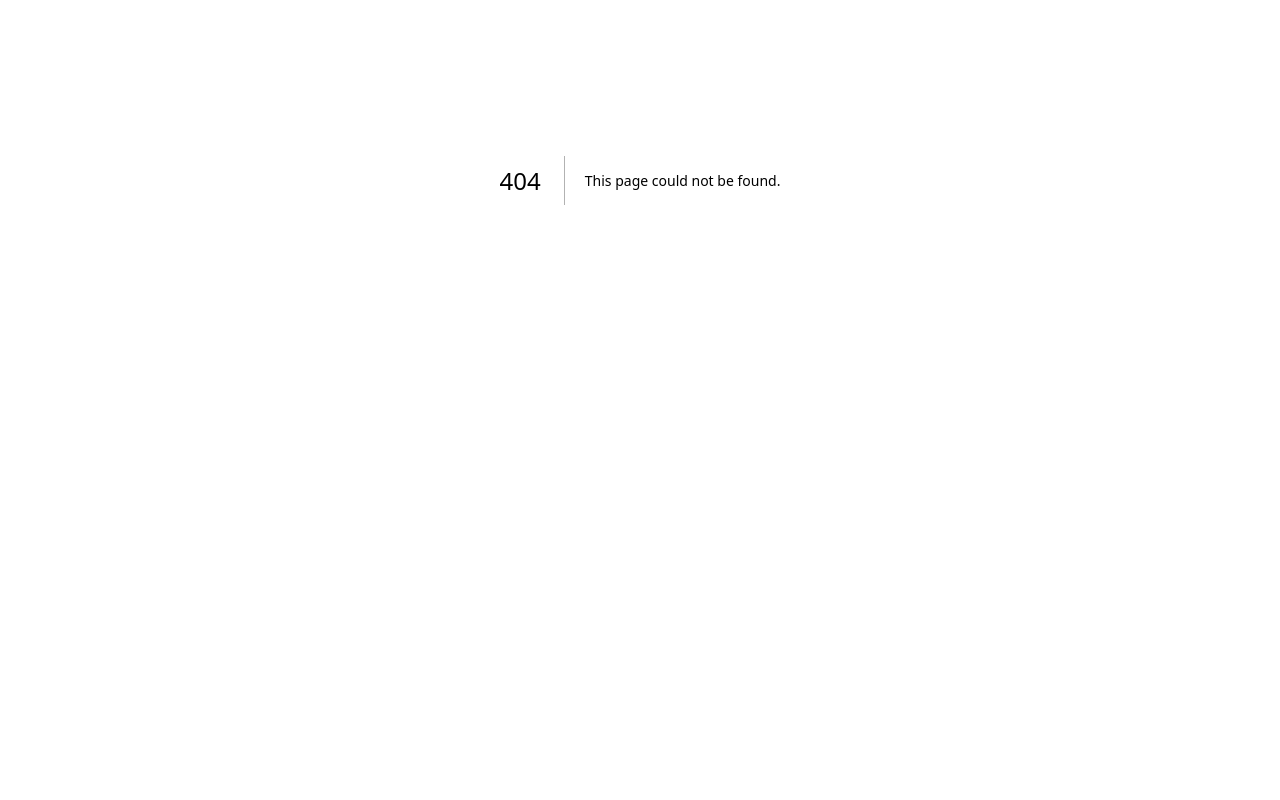
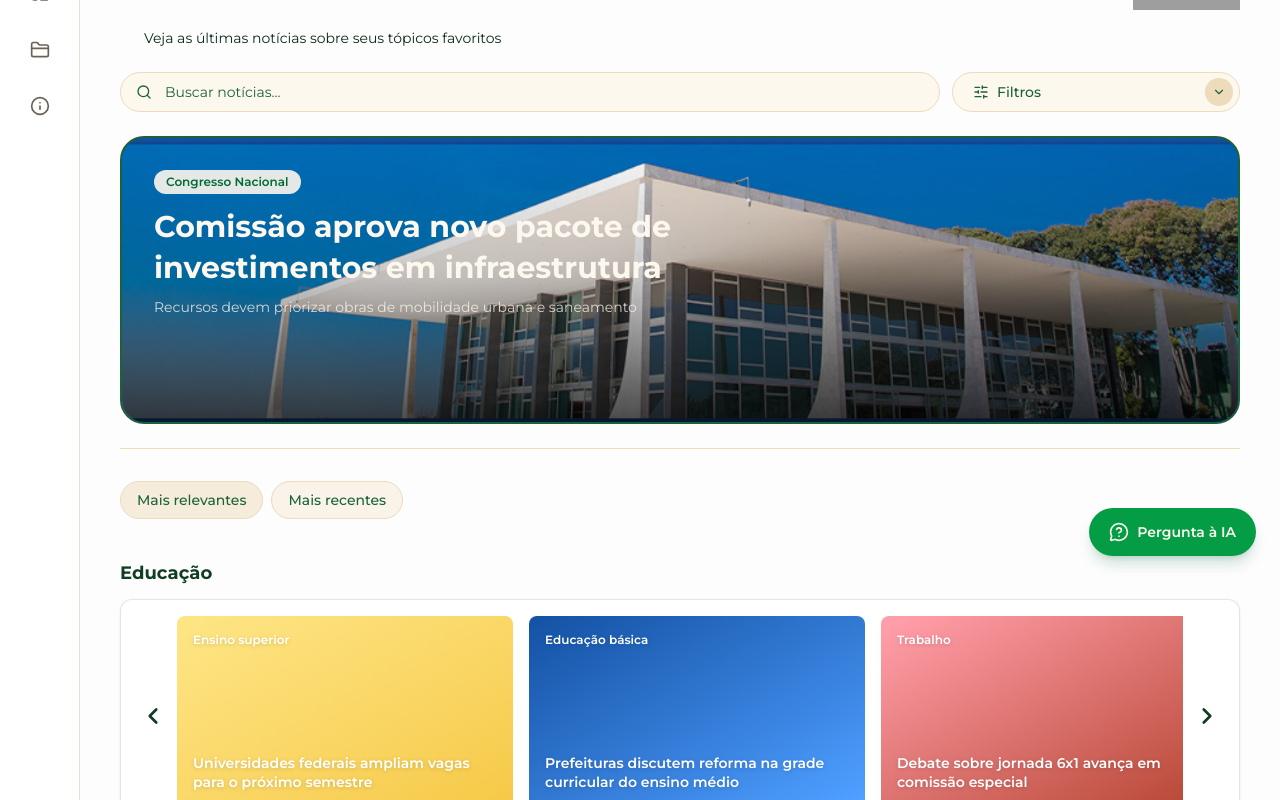
Before and after one commit to guisouzsa/votus_front, a Next.js app: page /Painelnoticias in a window 1280 px wide. Before the commit this address had no page. Shown: the part 220-1020 px from the top of the page. Before the commit the page ends 800 px from the top, so only its background shows below. Built offline with nearby package versions, Linux system fonts and the light colour scheme; grey boxes are pictures that could not be loaded.

Commit message:
style(Footer): footer contendo nossas redes socias adicionado

```diff
--- a/src/app/page.tsx
+++ b/src/app/Painelnoticias/page.tsx
@@ -3,8 +3,10 @@ import WovenRibbon from "@/components/WovenRibbon";
 import DashboardHeader from "@/components/DashboardHeader";
 import SearchBar from "@/components/SearchBar";
 import HeroArticle from "@/components/HeroArticle";
+import RelevanceTabs from "@/components/RelevanceTabs";
 import NewsSection from "@/components/NewsSection";
 import FloatingAIButton from "@/components/FloatingAIButton";
+import Footer from "@/components/Footer";
 import type { NewsItem } from "@/components/NewsCard";
 
 const EDUCACAO: NewsItem[] = [
@@ -89,6 +91,7 @@ export default function DashboardPage() {
           <DashboardHeader />
           <SearchBar />
           <HeroArticle />
+          <RelevanceTabs />
 
           <NewsSection title="Educação" items={EDUCACAO} />
           <NewsSection title="Saúde" items={SAUDE} />
@@ -101,6 +104,8 @@ export default function DashboardPage() {
           <NewsSection title="Cultura" items={CULTURA} />
           <NewsSection title="Ciência, Tecnologia e Inovação" items={CIENCIA_TECNOLOGIA} />
         </div>
+
+        <Footer />
       </main>
 
       <FloatingAIButton />
--- a/src/components/DashboardHeader.tsx
+++ b/src/components/DashboardHeader.tsx
@@ -7,7 +7,7 @@ export default function DashboardHeader() {
           alt="Painel de Notícias"
           className="block h-24 sm:h-32 w-auto object-contain object-left"
         />
-        <p className="mt-2 ml-6 sm:ml-6 text-sm text-[#103D23]">
+        <p className="mt-2 ml-6 sm:ml-6 text-sm text-[#0B2A16]">
           Veja as últimas notícias sobre seus tópicos favoritos
         </p>
       </div>
--- /dev/null
+++ b/src/components/Footer.tsx
@@ -0,0 +1,50 @@
+import { Mail } from "lucide-react";
+
+function InstagramIcon(props: React.SVGProps<SVGSVGElement>) {
+  return (
+    <svg viewBox="0 0 24 24" fill="none" stroke="currentColor" strokeWidth="1.8" {...props}>
+      <rect x="3" y="3" width="18" height="18" rx="5" />
+      <circle cx="12" cy="12" r="4" />
+      <circle cx="17.5" cy="6.5" r="0.9" fill="currentColor" stroke="none" />
+    </svg>
+  );
+}
+
+function XIcon(props: React.SVGProps<SVGSVGElement>) {
+  return (
+    <svg viewBox="0 0 24 24" fill="currentColor" {...props}>
+      <path d="M18.244 2H21.5l-7.5 8.57L23 22h-6.828l-5.35-6.24L4.5 22H1.24l8.03-9.18L1 2h6.994l4.83 5.71L18.244 2Zm-1.196 18h1.688L7.03 3.9H5.22L17.048 20Z" />
+    </svg>
+  );
+}
+
+function WhatsAppIcon(props: React.SVGProps<SVGSVGElement>) {
+  return (
+    <svg viewBox="0 0 24 24" fill="none" stroke="currentColor" strokeWidth="2" {...props}>
+      <path d="M20.5 3.5a10 10 0 0 0-16.9 10.4L2 21l7.3-1.9A10 10 0 1 0 20.5 3.5Z" />
+      <path d="M8.5 8.7c.2-.5.5-.5.8-.5h.6c.2 0 .4 0 .6.5.2.5.7 1.6.7 1.7.1.1.1.3 0 .4-.1.2-.1.3-.3.5l-.4.5c-.1.1-.3.3-.1.6.2.3.8 1.3 1.7 2.1 1.2 1 2.1 1.4 2.5 1.5.3.1.5.1.7-.1l.6-.7c.2-.2.4-.2.6-.1l1.5.7c.2.1.4.2.4.4.1.5-.1 1.1-.4 1.4-.4.4-1 .7-1.7.7-.9 0-2.6-.4-4.4-1.9-2.2-1.8-3.4-3.9-3.6-4.3-.2-.4-.9-1.6-.9-2.5s.4-1.3.6-1.5Z" />
+    </svg>
+  );
+}
+
+export default function Footer() {
+  return (
+    <footer className="mt-12 flex items-center justify-center gap-8 border-t border-line py-6">
+      <a href="mailto:contato@votus.com.br" aria-label="E-mail" className="text-brasil-gold hover:opacity-70 transition-opacity">
+        <Mail size={22} strokeWidth={1.8} />
+      </a>
+
+      <a href="#" aria-label="Instagram" className="text-brasil-gold hover:opacity-70 transition-opacity">
+        <InstagramIcon width={22} height={22} />
+      </a>
+
+      <a href="#" aria-label="X (Twitter)" className="text-brasil-gold hover:opacity-70 transition-opacity">
+        <XIcon width={20} height={20} />
+      </a>
+
+      <a href="#" aria-label="WhatsApp" className="text-brasil-gold hover:opacity-70 transition-opacity">
+        <WhatsAppIcon width={22} height={22} />
+      </a>
+    </footer>
+  );
+}
--- a/src/components/HeroArticle.tsx
+++ b/src/components/HeroArticle.tsx
@@ -2,11 +2,9 @@
 
 import { useState } from "react";
 
-const TABS = ["Mais relevantes", "Mais recentes"];
-
 export default function HeroArticle() {
-  const [tab, setTab] = useState(TABS[0]);
   const [imgLoaded, setImgLoaded] = useState(false);
+  const [imgError, setImgError] = useState(false);
 
   return (
     <div className="mt-6">
@@ -21,52 +19,37 @@ export default function HeroArticle() {
           />
         )}
 
+        {!imgError && (
           <img
             src="/foto-noticia-principal.png"
             alt=""
             onLoad={() => setImgLoaded(true)}
+            onError={() => setImgError(true)}
             className={`absolute inset-0 h-full w-full object-cover transition-all duration-500 group-hover:scale-105 ${
               imgLoaded ? "opacity-100" : "opacity-0"
             }`}
           />
+        )}
 
         <div
           className="absolute inset-0 bg-linear-to-t from-black/70 via-black/20 to-transparent"
           aria-hidden="true"
         />
 
-        <div className="relative flex h-full flex-col justify-end p-6 sm:p-8">
+        <div className="relative flex h-full flex-col justify-start p-6 sm:p-8">
           <span className="w-fit rounded-full bg-cream/90 px-3 py-1 text-xs font-semibold text-brasil-green-deep">
             Congresso Nacional
           </span>
           <h2 className="mt-3 max-w-xl font-display font-bold text-2xl sm:text-3xl text-cream leading-snug">
             Comissão aprova novo pacote de investimentos em infraestrutura
           </h2>
-          <p className="mt-2 text-sm text-cream/80">
+          <p className="mt-2 max-w-xl text-sm text-cream/80">
             Recursos devem priorizar obras de mobilidade urbana e saneamento
           </p>
         </div>
       </a>
 
-      <div className="mt-4 flex gap-2">
-        {TABS.map((label) => {
-          const isActive = tab === label;
-          return (
-            <button
-              key={label}
-              type="button"
-              onClick={() => setTab(label)}
-              className={`rounded-full border border-[#EDDBBA] px-4 py-2 text-sm font-medium transition-colors cursor-pointer ${
-                isActive
-                  ? "bg-[#EDDBBA] text-[#1B623A]"
-                  : "bg-[#EDDBBA]/30 text-[#1B623A]"
-              }`}
-            >
-              {label}
-            </button>
-          );
-        })}
-      </div>
+      <div className="mt-6 h-px w-full bg-[#EDDBBA]" aria-hidden="true" />
     </div>
   );
 }
--- a/src/components/NewsCard.tsx
+++ b/src/components/NewsCard.tsx
@@ -12,16 +12,16 @@ export default function NewsCard({
   return (
     <a href="#" className="group block h-full">
       <div
-        className={`relative h-44 w-full overflow-hidden rounded-2xl ${gradient} p-4 transition-transform duration-300 group-hover:scale-[1.02] sm:h-48`}
+        className={`relative flex h-44 w-full flex-col justify-between overflow-hidden rounded-lg ${gradient} p-4 transition-transform duration-300 group-hover:scale-[1.02] sm:h-48`}
       >
         <span className="text-xs font-semibold text-white drop-shadow-sm">
           {eyebrow}
         </span>
+
+        <p className="text-sm font-semibold leading-snug text-white drop-shadow-sm">
+          {title}
+        </p>
       </div>
-
-      <p className="mt-3 text-sm font-semibold leading-snug text-ink">
-        {title}
-      </p>
     </a>
   );
 }
--- a/src/components/NewsSection.tsx
+++ b/src/components/NewsSection.tsx
@@ -63,25 +63,15 @@ export default function NewsSection({
         {title}
       </h3>
 
-      <div className="relative rounded-3xl border border-black/10 bg-cream-panel p-4 shadow-[0_1px_3px_rgba(0,0,0,0.06)] sm:p-5">
+      <div className="relative flex items-center gap-2 rounded-xl border border-black/10 bg-cream-panel p-3 shadow-[0_1px_3px_rgba(0,0,0,0.06)] sm:p-4">
         {/* Seta esquerda */}
         <button
           type="button"
           onClick={() => scrollByAmount("left")}
           aria-label="Rolar para a esquerda"
-          className="absolute left-2 top-1/2 z-10 flex h-8 w-8 -translate-y-1/2 cursor-pointer items-center justify-center rounded-full bg-brasil-green text-white shadow-md transition-transform hover:scale-110"
+          className="z-10 flex h-8 w-8 shrink-0 cursor-pointer items-center justify-center text-[#103D23] transition-transform hover:scale-110"
         >
-          <ChevronLeft size={16} strokeWidth={2.5} />
-        </button>
-
-        {/* Seta direita */}
-        <button
-          type="button"
-          onClick={() => scrollByAmount("right")}
-          aria-label="Rolar para a direita"
-          className="absolute right-2 top-1/2 z-10 flex h-8 w-8 -translate-y-1/2 cursor-pointer items-center justify-center rounded-full bg-brasil-green text-white shadow-md transition-transform hover:scale-110"
-        >
-          <ChevronRight size={16} strokeWidth={2.5} />
+          <ChevronLeft size={26} strokeWidth={2.5} />
         </button>
 
         {/* Carrossel */}
@@ -91,17 +81,27 @@ export default function NewsSection({
           onMouseLeave={stopDrag}
           onMouseUp={stopDrag}
           onMouseMove={onMouseMove}
-          className="flex gap-4 overflow-x-auto px-8 pb-2 cursor-grab select-none active:cursor-grabbing [scrollbar-width:none] [-ms-overflow-style:none] [&::-webkit-scrollbar]:hidden"
+          className="flex flex-1 gap-4 overflow-x-auto pb-2 cursor-grab select-none active:cursor-grabbing [scrollbar-width:none] [-ms-overflow-style:none] [&::-webkit-scrollbar]:hidden"
         >
           {displayItems.map((item, index) => (
             <div
               key={`${item.title}-${index}`}
-              className="w-72 shrink-0 sm:w-80"
+              className="w-[19rem] shrink-0 sm:w-[21rem]"
             >
               <NewsCard {...item} />
             </div>
           ))}
         </div>
+
+        {/* Seta direita */}
+        <button
+          type="button"
+          onClick={() => scrollByAmount("right")}
+          aria-label="Rolar para a direita"
+          className="z-10 flex h-8 w-8 shrink-0 cursor-pointer items-center justify-center text-[#103D23] transition-transform hover:scale-110"
+        >
+          <ChevronRight size={26} strokeWidth={2.5} />
+        </button>
       </div>
     </section>
   );
--- /dev/null
+++ b/src/components/RelevanceTabs.tsx
@@ -0,0 +1,31 @@
+"use client";
+
+import { useState } from "react";
+
+const TABS = ["Mais relevantes", "Mais recentes"];
+
+export default function RelevanceTabs() {
+  const [tab, setTab] = useState(TABS[0]);
+
+  return (
+    <div className="mt-8 flex gap-2">
+      {TABS.map((label) => {
+        const isActive = tab === label;
+        return (
+          <button
+            key={label}
+            type="button"
+            onClick={() => setTab(label)}
+            className={`rounded-full border border-[#EDDBBA] px-4 py-2 text-sm font-medium transition-colors cursor-pointer ${
+              isActive
+                ? "bg-[#EDDBBA]/50 text-[#1B623A]"
+                : "bg-[#EDDBBA]/30 text-[#1B623A]"
+            }`}
+          >
+            {label}
+          </button>
+        );
+      })}
+    </div>
+  );
+}
--- a/src/components/SearchBar.tsx
+++ b/src/components/SearchBar.tsx
@@ -36,15 +36,15 @@ export default function SearchBar() {
         <input
           type="search"
           placeholder="Buscar notícias..."
-          className="h-10 w-full rounded-full border border-[#EDDBBA] bg-[#FDF8EE] pl-11 pr-4 text-sm text-[#1B623A] placeholder:text-[#1B623A]/70 outline-none focus:ring-2 focus:ring-[#1B623A]/20"
+          className="h-10 w-full rounded-full border border-[#EDDBBA] bg-[#FDF8EE] pl-11 pr-4 text-sm text-[#1B623A] placeholder:text-[#1B623A] outline-none focus:border-[#1B623A] focus:ring-2 focus:ring-[#1B623A]/20"
         />
       </label>
 
-      <div className="relative shrink-0">
+      <div className="relative w-72 max-w-[90vw] shrink-0">
         <button
           type="button"
           onClick={() => setOpen((v) => !v)}
-          className="flex h-10 items-center gap-6 rounded-full border border-[#EDDBBA] bg-[#FDF8EE] py-1.5 pl-5 pr-1.5 text-sm font-medium text-[#1B623A] cursor-pointer"
+          className="flex h-10 w-full items-center justify-between rounded-full border border-[#EDDBBA] bg-[#FDF8EE] py-1.5 pl-5 pr-1.5 text-sm font-medium text-[#1B623A] cursor-pointer"
         >
           <span className="flex items-center gap-2">
             <SlidersHorizontal size={16} />
@@ -61,7 +61,7 @@ export default function SearchBar() {
         {open && (
           <>
             <div className="fixed inset-0 z-10" onClick={() => setOpen(false)} />
-            <div className="absolute right-0 z-20 mt-2 w-72 max-w-[90vw] rounded-2xl border border-[#EDDBBA] bg-white p-2 shadow-lg">
+            <div className="absolute right-0 z-20 mt-2 w-72 max-w-[90vw] rounded-2xl border border-black/5 bg-white p-2 shadow-md">
               {CATEGORIAS.map((categoria, i) => {
                 const ativo = selecionadas.includes(categoria);
                 return (
@@ -74,8 +74,8 @@ export default function SearchBar() {
                     }`}
                   >
                     <span
-                      className={`flex h-5 w-5 shrink-0 items-center justify-center rounded-md border-2 transition-colors ${
-                        ativo ? "border-brasil-blue bg-brasil-blue" : "border-[#EDDBBA] bg-white"
+                      className={`flex h-5 w-5 shrink-0 items-center justify-center rounded-md border transition-colors ${
+                        ativo ? "border-2 border-[#1B623A] bg-[#1B623A]" : "border border-[#1B623A] bg-white"
                       }`}
                     >
                       {ativo && <Check size={13} className="text-white" strokeWidth={3} />}
```
Lines whose indentation alone changed are shown as unchanged.
